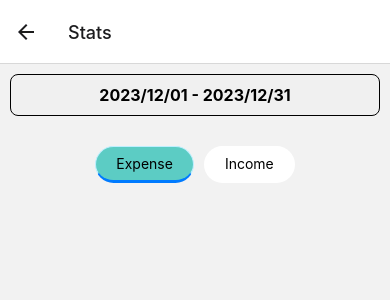
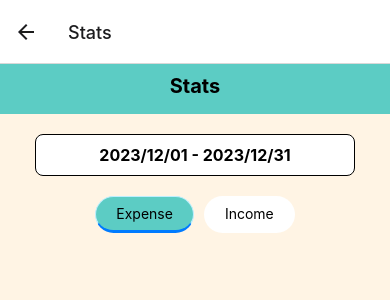
Before and after one commit to Maplestudent/ExpenseTracker, a React Native app: screen /Stats in a window 390 px wide. Shown: the top 300 px of the page. Built offline with nearby package versions, Linux system fonts and the light colour scheme.

Commit message:
add style to StatsScreen

```diff
--- a/src/screens/AddExpenseScreen.jsx
+++ b/src/screens/AddExpenseScreen.jsx
@@ -57,7 +57,7 @@ function AddExpenseScreen({ navigation }) {
       <AddNotes value={note} onChange={setNote} />
 
       <TouchableOpacity style={styles.button} onPress={handleAddExpense}>
-        <Text style={styles.buttonText}>Save Expense</Text>
+        <Text style={styles.buttonText}>Save</Text>
       </TouchableOpacity>
 
       <TouchableOpacity style={styles.button} onPress={() => navigation.navigate('Stats')}>
--- a/src/screens/StatsScreen.jsx
+++ b/src/screens/StatsScreen.jsx
@@ -43,6 +43,7 @@ function StatsScreen() {
 
     return (
         <ScrollView style={styles.container}>
+            <Text style={styles.header}>Stats</Text>
             <TouchableOpacity style={styles.datePickerButton} onPress={toggleDatePicker}>
                 <Text style={styles.datePickerButtonText}>{formatDate(startOfMonth)} - {formatDate(endOfMonth)}</Text>
             </TouchableOpacity>
@@ -60,7 +61,7 @@ function StatsScreen() {
 
             {filteredTransactions.map((transaction) => (
                 <View key={transaction.id} style={styles.expenseContainer}>
-                    <Text style={styles.expenseText}>Amount: {transaction.amount}</Text>
+                    <Text style={styles.expenseText}>Amount: ${transaction.amount}</Text>
                     <Text style={styles.expenseText}>Type: {transaction.type}</Text>
                     <Text style={styles.expenseText}>Category: {transaction.category}</Text>
                     <Text style={styles.expenseText}>Date: {new Date(transaction.date).toDateString()}</Text>
@@ -77,12 +78,23 @@ function StatsScreen() {
 const styles = StyleSheet.create({
     container: {
         flex: 1,
+        backgroundColor: '#fff4e4',
+    },
+    header: {
+        height: 50,
         padding: 10,
-    },
+        fontSize: 20,
+        fontWeight: 'bold',
+        textAlign: 'center',
+        color: '#000000',
+        marginBottom: 20,
+        backgroundColor: '#5cccc4',
+      },
     datePickerButton: {
         alignItems: 'center',
-        marginBottom: 10,
-        backgroundColor: '#f0f0f0',
+        marginLeft: 35,
+        marginRight: 35,
+        backgroundColor: '#ffffff',
         padding: 10,
         borderRadius: 8,
         borderWidth: 1, // Add border width
@@ -94,10 +106,12 @@ const styles = StyleSheet.create({
         fontWeight: 'bold',
     },
     expenseContainer: {
-        backgroundColor: '#e0e0e0',
+        backgroundColor: '#ffffff',
         padding: 10,
         borderRadius: 8,
         marginBottom: 10,
+        marginLeft: 25,
+        marginRight: 25,
     },
     expenseText: {
         fontSize: 14,
```
